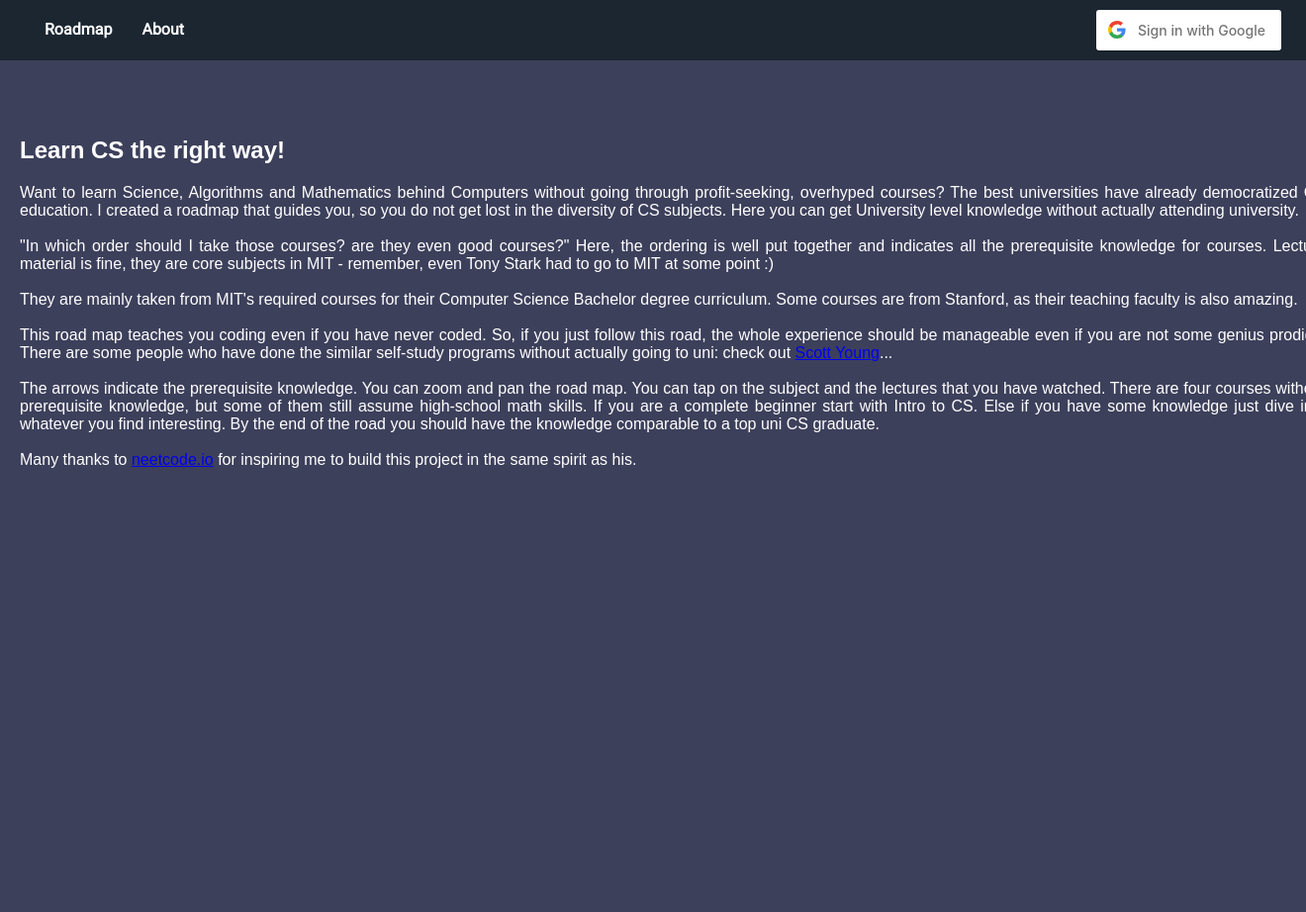
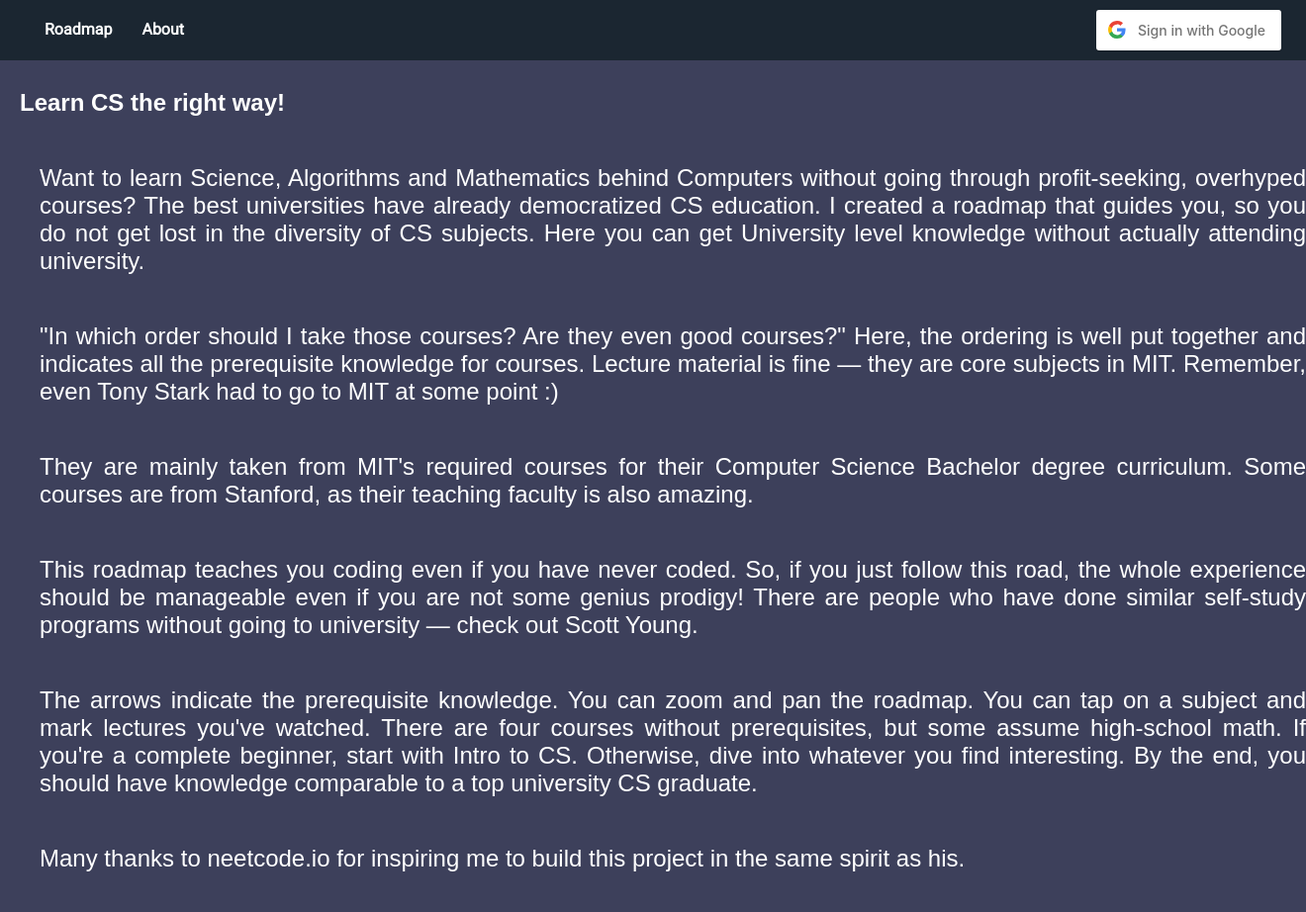
Before and after one commit to Iamdachi/roadToCS, a Flask app: page /about in a window 1320 px wide; the page is wider, and only the part inside the window is pictured. Shown: that part at 99% size. Before the commit the page ends 473 px from the top of that part, so only its background shows below. Run offline with Flask 3, Linux system fonts and the light colour scheme; the visitor is signed in with stand-in values (Sample User, id 1).

Commit message:
about fixing1

```diff
--- a/static/styles.css
+++ b/static/styles.css
@@ -163,7 +163,7 @@ p a {
 
 #about-content p {
   white-space: pre-line;
-  margin: 10px 20px 30px;
+  margin: 10px 20px 20px;
 }
 
 @media (max-width: 768px) {
--- a/templates/about.html
+++ b/templates/about.html
@@ -13,7 +13,6 @@
         <ul>
             <li><a href="/">Roadmap</a></li>
             <li><a href="/about">About</a></li>
-            <!-- <li><a href="/mentions">Honorable Mentions</a></li> -->
             {% if session["access_token"] %}
                 <li>
                     <button type="button" class="login-with-google-btn" onclick="window.location.href='/logout';">
@@ -33,22 +32,32 @@
 <body>
 
 <div id="about-content">
-    <p>
-        <h2>
-        Learn CS the right way!
-        </h2>
-        Want to learn Science, Algorithms and Mathematics behind Computers without going through profit-seeking, overhyped courses? The best universities have already democratized CS education. I created a roadmap that guides you, so you do not get lost in the diversity of CS subjects. Here you can get University level knowledge without actually attending university.
-        <br><br>
-        "In which order should I take those courses? are they even good courses?" Here, the ordering is well put together and indicates all the prerequisite knowledge for courses. Lecture material is fine, they are core subjects in MIT - remember, even Tony Stark had to go to MIT at some point :)
-        <br><br>
-        They are mainly taken from MIT's required courses for their Computer Science Bachelor degree curriculum. Some courses are from Stanford, as their teaching faculty is also amazing.
-        <br><br>
-        This road map teaches you coding even if you have never coded. So, if you just follow this road,  the whole experience should be manageable even if you are not some genius prodigy! There are some people who have done the similar self-study programs without actually going to uni: check out <a href="https://www.youtube.com/watch?v=oo-ctqruwRc" target="_blank">Scott Young</a>...
-        <br><br>
-        The arrows indicate the prerequisite knowledge. You can zoom and pan the road map. You can tap on the subject and the lectures that you have watched. There are four courses without prerequisite knowledge, but some of them still assume high-school math skills. If you are a complete beginner start with Intro to CS. Else if you have some knowledge just dive into whatever you find interesting. By the end of the road you should have the knowledge comparable to a top uni CS graduate.
-        <br><br>
-        Many thanks to <a href="https://neetcode.io/" target="_blank">neetcode.io</a> for inspiring me to build this project in the same spirit as his.
-    </p>
+  <h2>Learn CS the right way!</h2>
+
+  <p>
+    Want to learn Science, Algorithms and Mathematics behind Computers without going through profit-seeking, overhyped courses? The best universities have already democratized CS education. I created a roadmap that guides you, so you do not get lost in the diversity of CS subjects. Here you can get University level knowledge without actually attending university.
+  </p>
+
+  <p>
+    "In which order should I take those courses? Are they even good courses?" Here, the ordering is well put together and indicates all the prerequisite knowledge for courses. Lecture material is fine — they are core subjects in MIT. Remember, even Tony Stark had to go to MIT at some point :)
+  </p>
+
+  <p>
+    They are mainly taken from MIT's required courses for their Computer Science Bachelor degree curriculum. Some courses are from Stanford, as their teaching faculty is also amazing.
+  </p>
+
+  <p>
+    This roadmap teaches you coding even if you have never coded. So, if you just follow this road, the whole experience should be manageable even if you are not some genius prodigy! There are people who have done similar self-study programs without going to university — check out <a href="https://www.youtube.com/watch?v=oo-ctqruwRc" target="_blank">Scott Young</a>.
+  </p>
+
+  <p>
+    The arrows indicate the prerequisite knowledge. You can zoom and pan the roadmap. You can tap on a subject and mark lectures you've watched. There are four courses without prerequisites, but some assume high-school math. If you're a complete beginner, start with Intro to CS. Otherwise, dive into whatever you find interesting. By the end, you should have knowledge comparable to a top university CS graduate.
+  </p>
+
+  <p>
+    Many thanks to <a href="https://neetcode.io/" target="_blank">neetcode.io</a> for inspiring me to build this project in the same spirit as his.
+  </p>
 </div>
+
 </body>
 </html>
```
